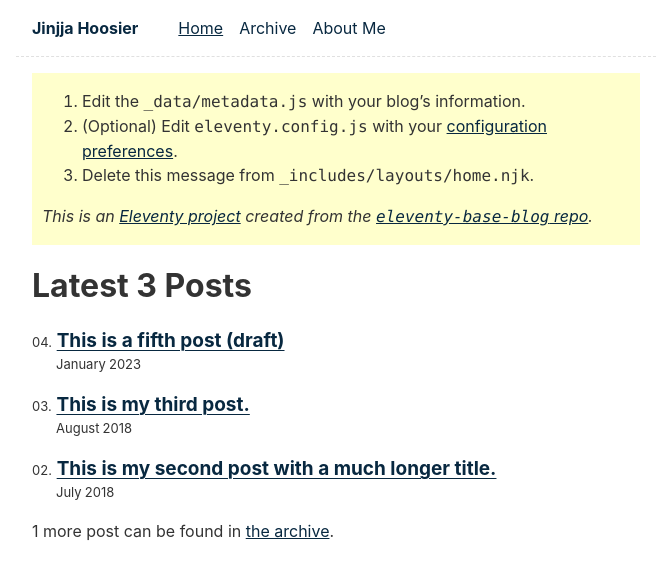
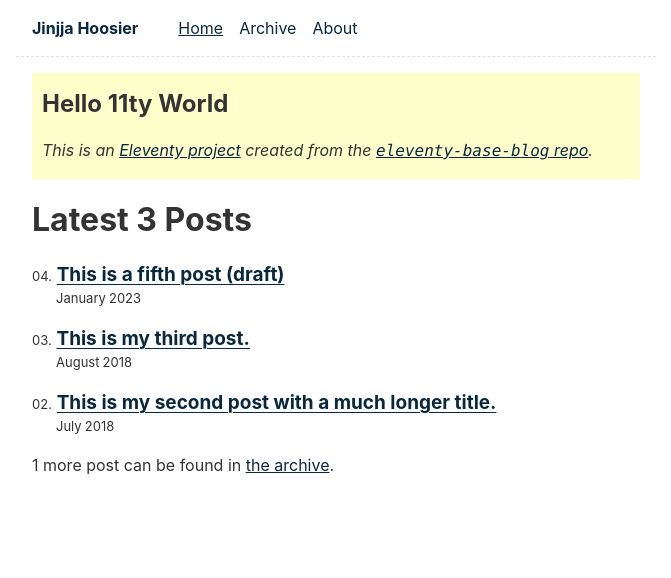
Before and after one commit to simonhlee97/sushispicelatte, an Eleventy site: page content/index.njk in a window 1280 px wide. Shown: the whole page, without its empty margins (304-975 px from the left). Built offline with nearby package versions, Linux system fonts and the light colour scheme; Eleventy itself is replaced by a stand-in of ours; files that its build step writes are made by us from their sources.

Commit message:
pathprefix

```diff
--- a/_includes/layouts/home.njk
+++ b/_includes/layouts/home.njk
@@ -1,16 +1,11 @@
 ---
 layout: layouts/base.njk
 ---
-<!-- Delete this message, it will also remove the component CSS from the bundle -->
 {%- css %}{% include "public/css/message-box.css" %}{% endcss %}
 <div class="message-box">
-	<ol>
-		<li>Edit the <code>_data/metadata.js</code> with your blog’s information.</li>
-		<li>(Optional) Edit <code>eleventy.config.js</code> with your <a href="https://www.11ty.dev/docs/config/">configuration preferences</a>.</li>
-		<li>Delete this message from <code>_includes/layouts/home.njk</code>.</li>
-	</ol>
+  <h2>Hello 11ty World</h2>
+
 	<p><em>This is an <a href="https://www.11ty.dev/">Eleventy project</a> created from the <a href="https://github.com/11ty/eleventy-base-blog"><code>eleventy-base-blog</code> repo</a>.</em></p>
 </div>
-<!-- Stop deleting -->
 
 {{ content | safe }}
--- a/content/about/index.md
+++ b/content/about/index.md
@@ -1,7 +1,7 @@
 ---
 layout: layouts/base.njk
 eleventyNavigation:
-  key: About Me
+  key: About
   order: 3
 ---
 # About Jinjja Hoosier
--- a/package.json
+++ b/package.json
@@ -1,10 +1,10 @@
 {
-	"name": "eleventy-base-blog",
+	"name": "blogsss",
 	"version": "8.0.0",
 	"description": "A starter repository for a blog web site using the Eleventy site generator.",
 	"scripts": {
 		"build": "env NODE_ENV=production npx eleventy --pathprefix 'blog'",
-		"build-ghpages": "npx @11ty/eleventy --pathprefix=/eleventy-base-blog/",
+		"build-ghpages": "npx @11ty/eleventy --pathprefix=/blog/",
 		"start": "npx @11ty/eleventy --serve --quiet",
 		"debug": "DEBUG=Eleventy* npx @11ty/eleventy",
 		"debugstart": "DEBUG=Eleventy* npx @11ty/eleventy --serve --quiet",
```
